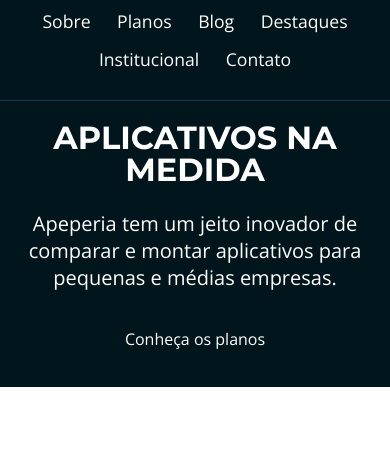
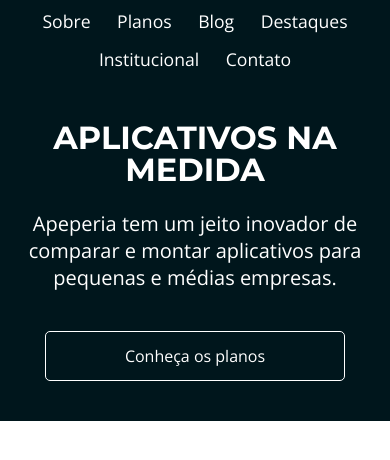
Before and after one commit to LeandroMenoci/LayoutsResponsivos, a plain HTML site: page index.html in a window 390 px wide. Shown: the part 74-534 px from the top of the page. Drawn offline with nearby package versions, Linux system fonts and the light colour scheme.

Commit message:
Layout mobile e variáveis
O que é e para que serve mobile-first;
Como funciona o initial-scale dentro do conteúdo do Viewport;
Como declarar e chamar variáveis CSS;

```diff
--- a/css/base.css
+++ b/css/base.css
@@ -1,3 +1,41 @@
+:root {
+--branco: #FFF;
+--azul-claro: #DFE3E5;
+--vermelho-forte: #B72E2E;
+--cinza-escuro: #4F4C4C;
+--cinza-claro: #F7F4F4;
+--cinza-medio: #D9D9D9;
+
+--fonte-link: #0084FF;
+--fonte-cinza: #666;
+--borda-cabecalho-mobile: #103D4A;
+--bg-rodape: #333;
+--bg-chamada-mobile: #00161C;
+
+--planos-cartao-start: #56CCF2;
+--planos-cartao-ultra: #B04CD9;
+--planos-cartao-mega: #E33B3B;
+
+--montserrat: "Montserrat", sans-serif;
+}
+
+
 body {
   font-family: 'Open Sans', sans-serif;
 }
+
+.container {
+  padding-right: 6%;
+  padding-left: 6%;
+}
+
+.botao {
+  text-align: center;
+  display: block;
+  width: 100%;
+  max-width: 300px;
+  box-sizing: border-box;
+  padding: 1rem 2rem;
+  border: 1px solid var(--branco);
+  border-radius: 5px
+}
--- a/css/cabecalho.css
+++ b/css/cabecalho.css
@@ -1,5 +1,5 @@
 .cabecalho {
-    color: #FFF;
+    color: var(--branco);
 
     width: 100%;
 
@@ -12,7 +12,7 @@
     padding-top: .75rem;
     padding-bottom: .75rem;
 
-    border-bottom: 1px solid #103D4A;
+    border-bottom: 1px solid var(-borda-cabecalho-mobile);
 
     position: absolute;
 }
--- a/css/chamada.css
+++ b/css/chamada.css
@@ -3,17 +3,17 @@
     flex-direction: column;
     align-items: center;
 
-    color: #FFF;
+    color: var(--branco);
     text-align: center;
 
-    background-color: #00161C;
+    background-color: var(--bg-chamada-mobile);
 
     padding-top: 12.25rem;
     padding-bottom: 2.5rem;
 }
 
 .chamada__titulo {
-    font-family: 'Montserrat', serif;
+    font-family: var(--montserrat);
     font-size: 2rem;
     font-weight: 700;
     text-transform: uppercase;
--- a/index.html
+++ b/index.html
@@ -18,7 +18,7 @@
 </head>
 
 <body>
-  <header class="cabecalho">
+  <header class="cabecalho container">
     <img src="img/logo-apeperia.svg" alt="Logo da Apeperia" class="cabecalho__logo">
     <nav class="cabecalho__navegacao">
       <ul>
@@ -32,11 +32,11 @@
     </nav>
   </header>
   <main>
-    <section class="chamada">
+    <section class="chamada container">
       <h1 class="chamada__titulo">Aplicativos na Medida</h1>
       <p class="chamada__texto">Apeperia tem um jeito inovador de comparar e montar aplicativos para pequenas e médias
         empresas.</p>
-      <a href="#" class="chamada__botao">Conheça os planos</a>
+      <a href="#" class="chamada__botao botao">Conheça os planos</a>
     </section>
   </main>
 </body>
```
